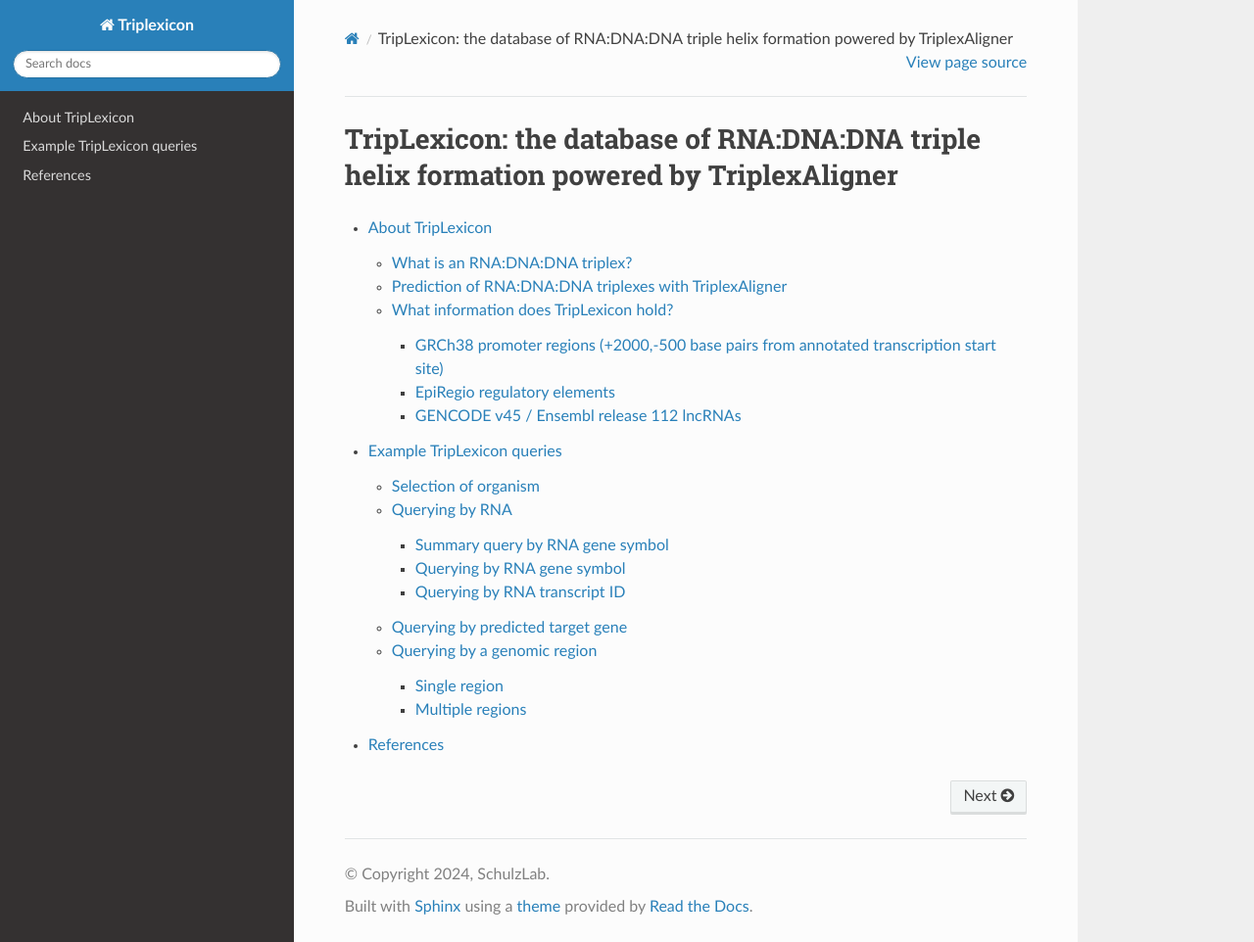
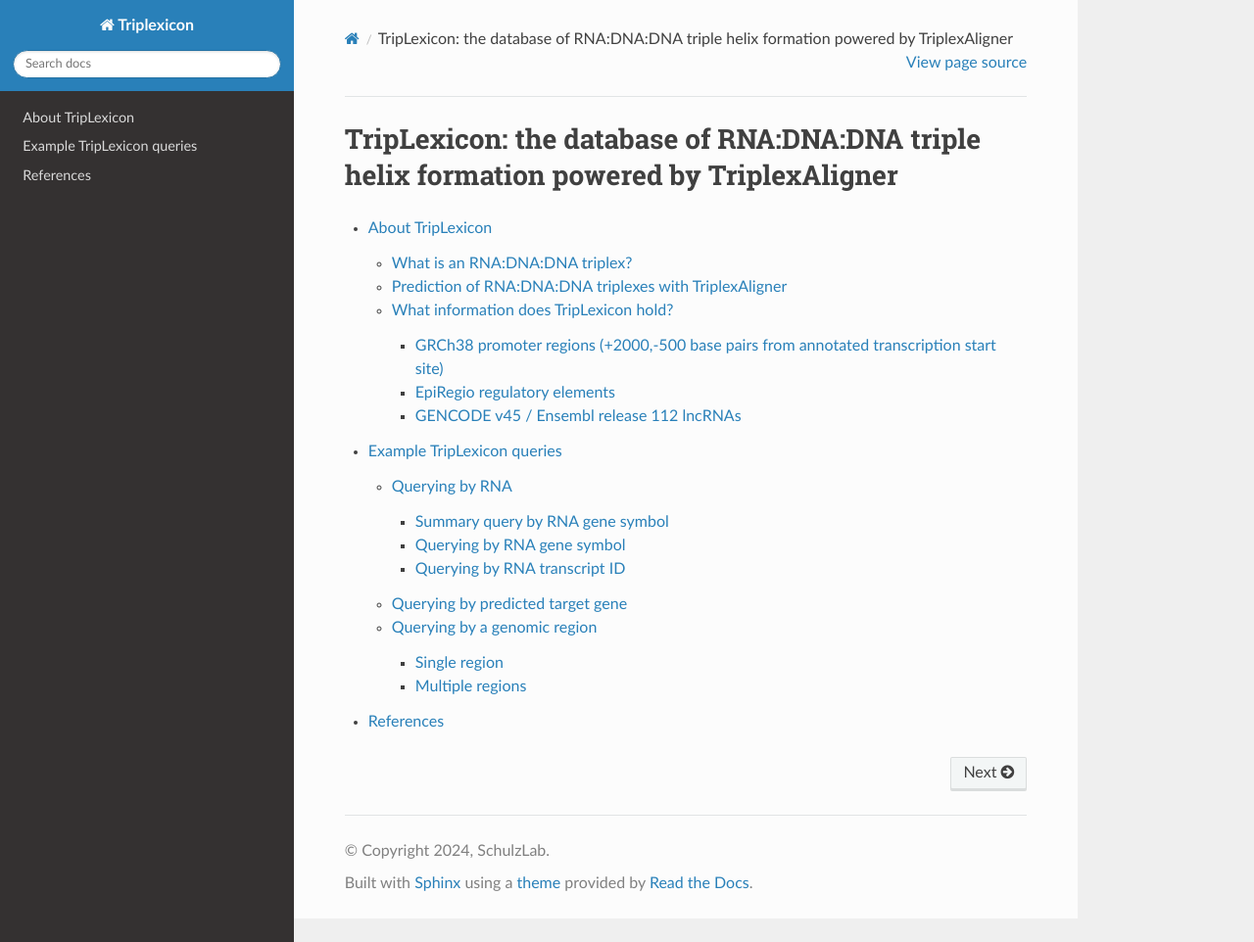
Before and after one commit to SchulzLab/TripLexicon, a Sphinx documentation site: the page built from docs/docs/source/index.rst, in a window 1280 px wide and 962 px high. Shown: the whole window at 98% size. Built offline with Sphinx 7.4.7 and the Read the Docs theme 3.1.0, drawn with Linux system fonts in a browser that asks for light colours; pages that are not in the unit, such as notebooks, are missing from menus; some of the changed lines change nothing that is shown.

Commit message:
Update examples.rst

```diff
--- a/docs/docs/source/examples.rst
+++ b/docs/docs/source/examples.rst
@@ -4,12 +4,7 @@
 
 In this section, we will provide specific examples for each of the possible TripLexicon queries.
 
-Selection of organism
-=========================
-Before the user starts any of the TripLexicon queries, the organism needs to be chosen. The current options are :kbd:`Human` and :kbd:`Mouse` which can be chosen at the start of each query. The default organism is Human.
 
-.. image:: ../human_mouse_selection.png
-  :alt: Choice of organism
 
 Querying by RNA
 =========================
@@ -22,7 +17,12 @@
 .. image:: ../RNA_query.png
   :alt: RNA query
 
-Here he is presented with 3 query options. In order to run the summary query by RNA gene symbol, the RNA gene of interest needs to be provided to the first input field :kbd:`Search for triplex summary by RNA genesymbol`. Upon clicking :kbd:`Search`, the query will begin to run. For example, the user may be interested in the known triplex-forming lncRNA *MEG3*.
+Here he is presented with 3 query options. In order to run the summary query by RNA gene symbol, the RNA gene of interest needs to be provided to the first input field :kbd:`Search for triplex summary by RNA genesymbol`. Before the user starts any of the TripLexicon queries, the organism needs to be chosen. The current options are :kbd:`Human` and :kbd:`Mouse` which can be chosen at the start of each query. The default organism is Human.
+
+.. image:: ../human_mouse_selection.png
+  :alt: Choice of organism
+
+ Upon clicking :kbd:`Search`, the query will begin to run. For example, the user may be interested in the known triplex-forming lncRNA *MEG3*.
 
 .. image:: ../RNA_summary_search_MEG3.png
   :alt: Summary query by RNA gene MEG3
```
